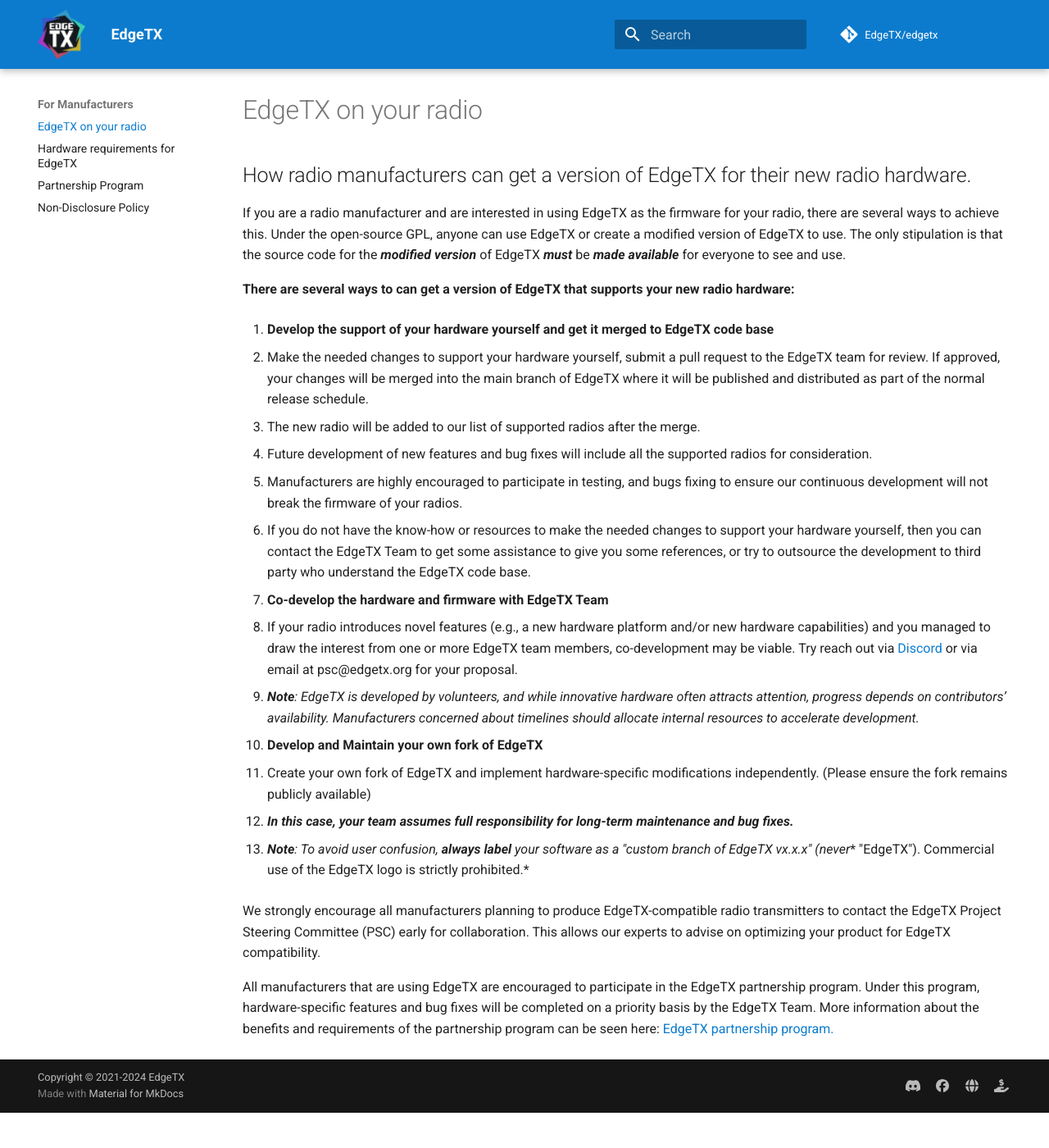
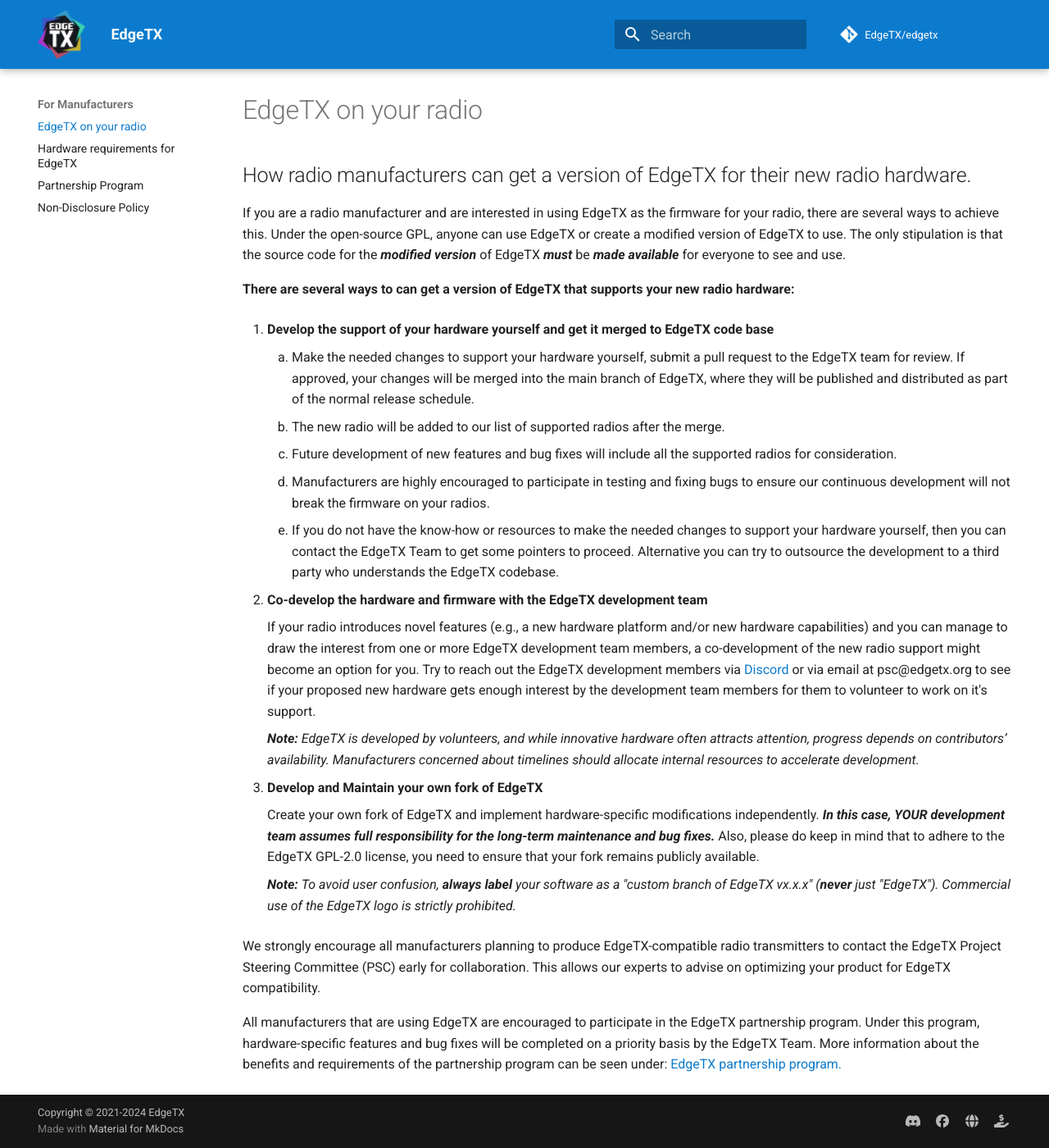
Before and after one commit to EdgeTX/edgetx.github.io, an MkDocs documentation site: the page built from docs/edgetxsupport.md, in a window 1280 px wide and 1400 px high, scrolled down 114 px. Shown: the whole window at 82% size. Built offline with MkDocs 1.6.1 and Material for MkDocs 9.7.7, drawn with Linux system fonts in a browser that asks for light colours; comment, search, counter and statistics services are not loaded; before the commit the page ends 1471 px from its top, so only the background shows below that.

Commit message:
Improve wordings and fix indenting

```diff
--- a/docs/edgetxsupport.md
+++ b/docs/edgetxsupport.md
@@ -12,30 +12,24 @@
 
 1. **Develop the support of your hardware yourself and get it merged to EdgeTX code base**
 
-   - Make the needed changes to support your hardware yourself, submit a pull request to the EdgeTX team for review.  If approved, your changes will be merged into the main branch of EdgeTX where it will be published and distributed as part of the normal release schedule.
+    1. Make the needed changes to support your hardware yourself, submit a pull request to the EdgeTX team for review. If approved, your changes will be merged into the main branch of EdgeTX, where they will be published and distributed as part of the normal release schedule.
+    2. The new radio will be added to our list of supported radios after the merge.
+    3. Future development of new features and bug fixes will include all the supported radios for consideration.
+    4. Manufacturers are highly encouraged to participate in testing and fixing bugs to ensure our continuous development will not break the firmware on your radios.
+    5. If you do not have the know-how or resources to make the needed changes to support your hardware yourself, then you can contact the EdgeTX Team to get some pointers to proceed. Alternative you can try to outsource the development to a third party who understands the EdgeTX codebase.
 
-   - The new radio will be added to our list of supported radios after the merge.
+2. **Co-develop the hardware and firmware with the EdgeTX development team**
 
-   - Future development of new features and bug fixes will include all the supported radios for consideration.
+    If your radio introduces novel features (e.g., a new hardware platform and/or new hardware capabilities) and you can manage to draw the interest from one or more EdgeTX development team members, a co-development of the new radio support might become an option for you. Try to reach out the EdgeTX development members via [Discord](https://discord.gg/wF9wUKnZ6H) or via email at psc@edgetx.org to see if your proposed new hardware gets enough interest by the development team members for them to volunteer to work on it's support.
 
-   - Manufacturers are highly encouraged to participate in testing, and bugs fixing to ensure our continuous development will not break the firmware of your radios.
-
-   - If you do not have the know-how or resources to make the needed changes to support your hardware yourself, then you can contact the EdgeTX Team to get some assistance to give you some references, or try to outsource the development to third party who understand the EdgeTX code base.
-
-2. **Co-develop the hardware and firmware with EdgeTX Team**
-
-   - If your radio introduces novel features (e.g., a new hardware platform and/or new hardware capabilities) and you managed to draw the interest from one or more EdgeTX team members, co-development may be viable. Try reach out via [Discord](https://discord.gg/wF9wUKnZ6H) or via email at psc@edgetx.org for your proposal.
-
-   - ***Note**: EdgeTX is developed by volunteers, and while innovative hardware often attracts attention, progress depends on contributors’ availability. Manufacturers concerned about timelines should allocate internal resources to accelerate development.*
+    ___Note:___ _EdgeTX is developed by volunteers, and while innovative hardware often attracts attention, progress depends on contributors’ availability. Manufacturers concerned about timelines should allocate internal resources to accelerate development._
 
 3. **Develop and Maintain your own fork of EdgeTX**
 
-   - Create your own fork of EdgeTX and implement hardware-specific modifications independently. (Please ensure the fork remains publicly available)
+    Create your own fork of EdgeTX and implement hardware-specific modifications independently. ***In this case, YOUR development team assumes full responsibility for the long-term maintenance and bug fixes.*** Also, please do keep in mind that to adhere to the EdgeTX GPL-2.0 license, you need to ensure that your fork remains publicly available.
 
-   - ***In this case, your team assumes full responsibility for long-term maintenance and bug fixes.***
-
-   - ***Note**: To avoid user confusion, **always label** your software as a "custom branch of EdgeTX vx.x.x" (**never** "EdgeTX"). Commercial use of the EdgeTX logo is strictly prohibited.*
+    ___Note:___ _To avoid user confusion, **always label** your software as a "custom branch of EdgeTX vx.x.x" (**never** just "EdgeTX"). Commercial use of the EdgeTX logo is strictly prohibited._
 
 We strongly encourage all manufacturers planning to produce EdgeTX-compatible radio transmitters to contact the EdgeTX Project Steering Committee (PSC) early for collaboration. This allows our experts to advise on optimizing your product for EdgeTX compatibility.
 
-All manufacturers that are using EdgeTX are encouraged to participate in the EdgeTX partnership program.  Under this program, hardware-specific features and bug fixes will be completed on a priority basis by the EdgeTX Team. More information about the benefits and requirements of the partnership program can be seen here: [EdgeTX partnership program.](partnershipprogram.md)
+All manufacturers that are using EdgeTX are encouraged to participate in the EdgeTX partnership program.  Under this program, hardware-specific features and bug fixes will be completed on a priority basis by the EdgeTX Team. More information about the benefits and requirements of the partnership program can be seen under: [EdgeTX partnership program.](partnershipprogram.md)
```
